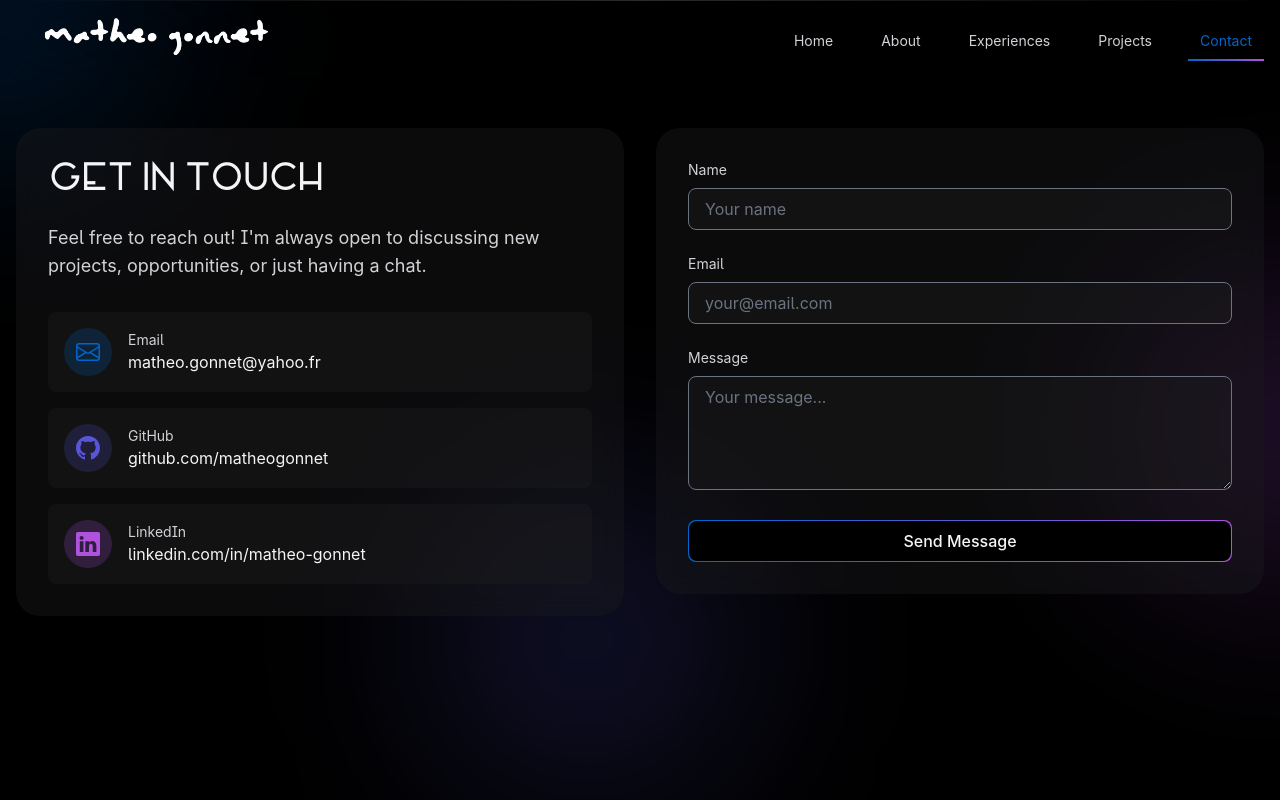
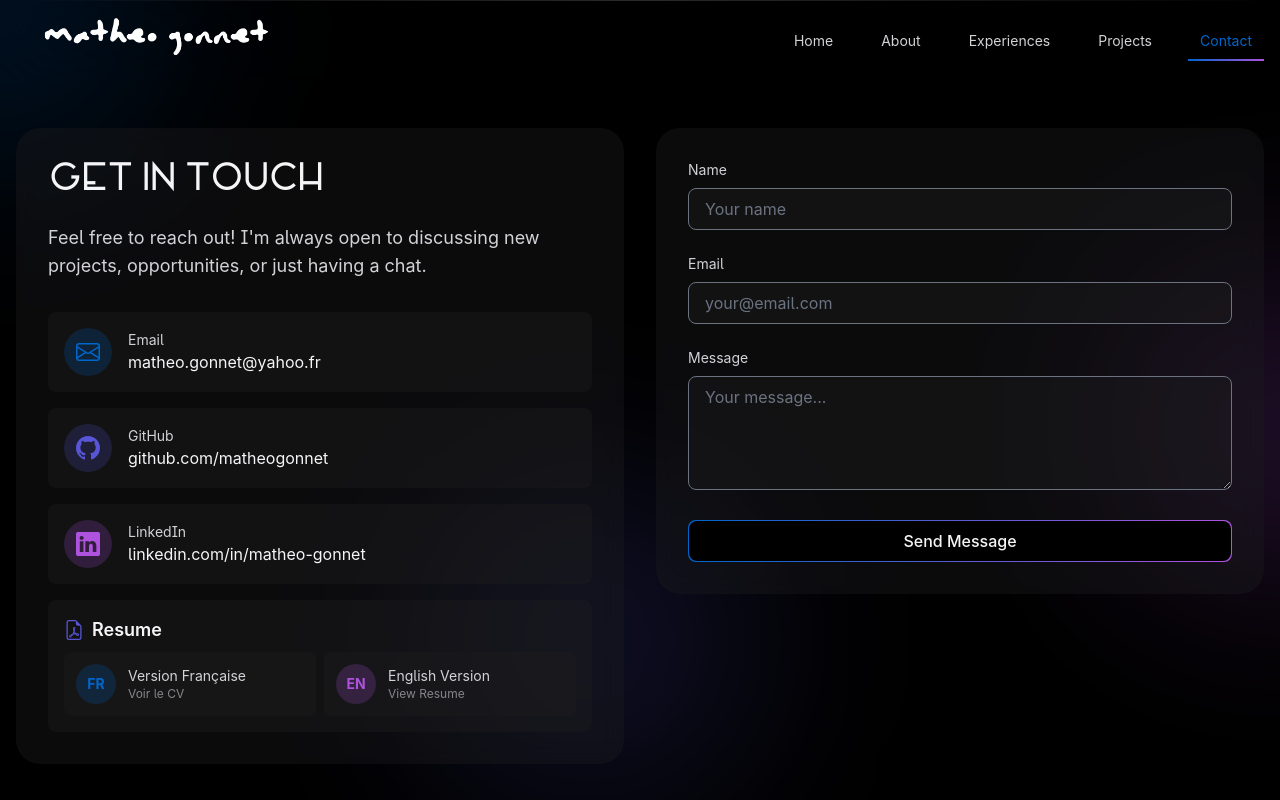
Before and after one commit to matheogonnet/my-portofolio-website, a Next.js app: page /contact in a window 1280 px wide. Built offline with nearby package versions, Linux system fonts and the light colour scheme.

Commit message:
fix: adding download resume section (english and french version)

```diff
--- a/app/contact/page.tsx
+++ b/app/contact/page.tsx
@@ -3,7 +3,7 @@
 import { motion, AnimatePresence } from 'framer-motion'
 import { useState } from 'react'
 import Navigation from '@/components/Navigation'
-import { BsEnvelope, BsLinkedin, BsGithub, BsCheckCircle, BsExclamationCircle } from 'react-icons/bs'
+import { BsEnvelope, BsLinkedin, BsGithub, BsCheckCircle, BsExclamationCircle, BsFileEarmarkPdf, BsGlobe } from 'react-icons/bs'
 
 interface FormData {
   name: string
@@ -150,6 +150,47 @@ export default function Contact() {
                     <p className="text-cupertino-50">linkedin.com/in/matheo-gonnet</p>
                   </div>
                 </motion.a>
+
+                <div className="rounded-lg bg-cupertino-500/40 p-4">
+                  <div className="mb-2 flex items-center space-x-2">
+                    <BsFileEarmarkPdf className="h-5 w-5 text-accent-indigo" />
+                    <h3 className="text-lg font-semibold text-cupertino-50">Resume</h3>
+                  </div>
+
+                  <div className="grid gap-2 sm:grid-cols-2">
+                    <motion.a
+                      href="/documents/gonnet_matheo_cv_fr.pdf"
+                      target="_blank"
+                      rel="noopener noreferrer"
+                      className="flex items-center space-x-3 rounded-lg bg-cupertino-500/40 p-3 transition-all hover:bg-cupertino-500/60"
+                      whileHover={{ scale: 1.02 }}
+                    >
+                      <div className="flex h-10 w-10 items-center justify-center rounded-full bg-accent-blue/20">
+                        <span className="text-sm font-bold text-accent-blue">FR</span>
+                      </div>
+                      <div>
+                        <p className="text-sm text-cupertino-200">Version Française</p>
+                        <p className="text-xs text-cupertino-300">Voir le CV</p>
+                      </div>
+                    </motion.a>
+
+                    <motion.a
+                      href="/documents/gonnet_matheo_cv_en.pdf"
+                      target="_blank"
+                      rel="noopener noreferrer"
+                      className="flex items-center space-x-3 rounded-lg bg-cupertino-500/40 p-3 transition-all hover:bg-cupertino-500/60"
+                      whileHover={{ scale: 1.02 }}
+                    >
+                      <div className="flex h-10 w-10 items-center justify-center rounded-full bg-accent-purple/20">
+                        <span className="text-sm font-bold text-accent-purple">EN</span>
+                      </div>
+                      <div>
+                        <p className="text-sm text-cupertino-200">English Version</p>
+                        <p className="text-xs text-cupertino-300">View Resume</p>
+                      </div>
+                    </motion.a>
+                  </div>
+                </div>
               </div>
             </div>
           </motion.div>
```
Also changed, not shown: 1 other file (tests, documents, lock files or other folders).
